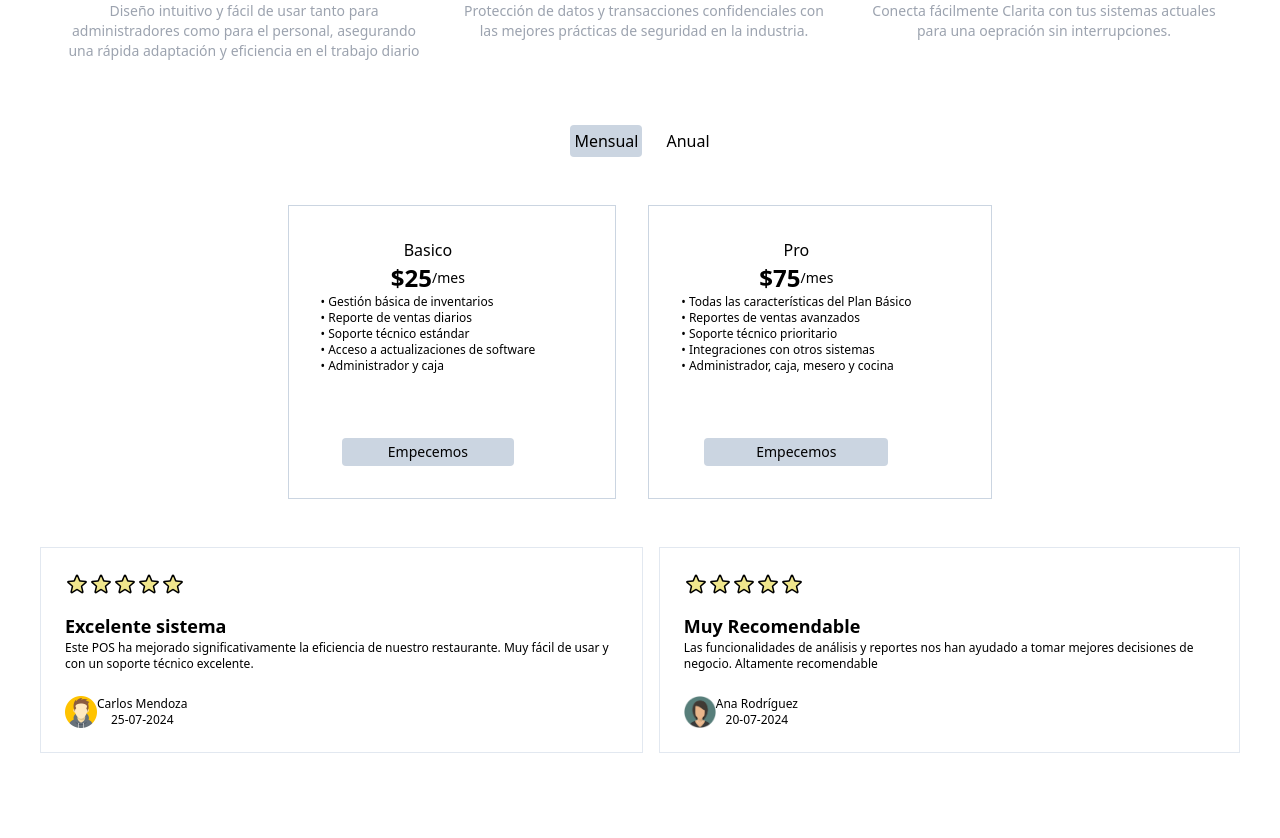
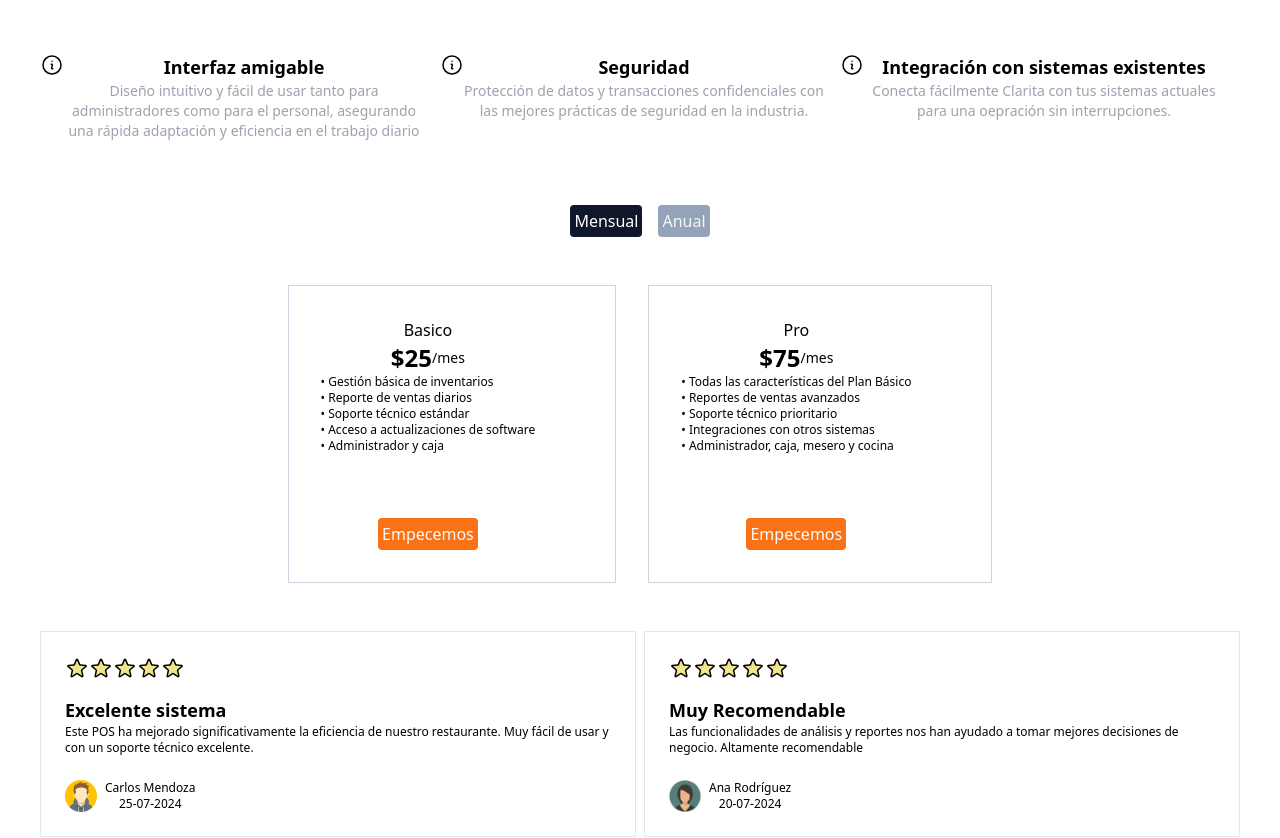
Before and after one commit to Paperboardstudio/pos-landing-page, a React (Vite) app: page / in a window 1280 px wide. Shown: the part 1063-1901 px from the top of the page. Built offline with nearby package versions, Linux system fonts and the light colour scheme.

Commit message:
solved some style problems like in some mobile versions the price and reviews section was not alligned with the card on the right

```diff
--- a/src/components/Characteristics.jsx
+++ b/src/components/Characteristics.jsx
@@ -3,7 +3,7 @@ import CharacteristicsCard from "./CharacteristicsCard";
 function Characteristics() {
   return (
     <div id="characteristics">
-      <p className="text-gray-600 text-lg flex flex-initial">
+      <p className="text-gray-700 text-xl flex flex-initial font-bold  ">
         Características Principales
       </p>
       <p className="text-gray-400 flex flex-initial">
--- a/src/components/EmpecemosBtn.jsx
+++ b/src/components/EmpecemosBtn.jsx
@@ -1,7 +1,7 @@
 function EmpecemosBtn() {
   return (
     <div>
-      <button className="bg-orange-500 rounded p-1 text-slate-50 justify-center align-middle hover:text-white hover:bg-orange-600 hover:cursor-pointer active:text-white transition duration-150 ease-in-out hover:scale-105 active:scale-110">
+      <button className="bg-orange-500 rounded p-1 text-slate-50 justify-center align-middle hover:text-white hover:bg-orange-600 hover:cursor-pointer active:text-white transition duration-150 ease-in-out hover:scale-105 active:scale-110 text-center mt-auto">
         Empecemos
       </button>
     </div>
--- a/src/components/HeroSection.jsx
+++ b/src/components/HeroSection.jsx
@@ -31,7 +31,7 @@ function HeroSection() {
           <EmpecemosBtn />
         </div>
       </div>
-      <div className="grid sm:grid-cols-2 grid-cols-1 gap-12 mt-20 w-full">
+      <div className="grid sm:grid-cols-2 grid-cols-1 gap-12 mt-20 w-full p-10">
         <img
           src={cap1}
           className="w-full h-64 hover:scale-110 transition duration-300 rounded"
--- a/src/components/PriceCard.jsx
+++ b/src/components/PriceCard.jsx
@@ -1,3 +1,5 @@
+import EmpecemosBtn from "./EmpecemosBtn";
+
 function PriceCard({ title, price, list }) {
   // const [isMonthly, setIsMonthly] = useState(true);
   console.log("Rendering PriceCard with title:", title, price, list);
@@ -8,16 +10,18 @@ function PriceCard({ title, price, list }) {
         <p className="text-2xl font-bold">{price}</p>
         <span className="text-sm">/mes</span>
       </div>
-      <ul className="mb-12">
+      {/* had to use flex-grow to push the button */}
+      <ul className="mb-12 flex-grow">
         {list.map((item, index) => (
-          <li key={index} className="font-thin sm:text-xs text-xs  text-left">
+          <li key={index} className=" sm:text-xs text-xs  text-left">
             &#8226; {item}
           </li>
         ))}
       </ul>
-      <button className="bg-slate-300 w-4/5 text-sm rounded p-1 text-center hover:bg-slate-600 hover:text-slate-100 active:bg-slate-800 active:text-slate-50 mt-auto ">
+      <EmpecemosBtn className="text-center mt-auto" />
+      {/* <button className="bg-slate-300 w-4/5 text-sm rounded p-1  hover:bg-slate-600 hover:text-slate-100 active:bg-slate-800 active:text-slate-50 text-center mt-auto ">
         Empecemos
-      </button>
+      </button> */}
     </div>
   );
 }
--- a/src/components/PriceSection.jsx
+++ b/src/components/PriceSection.jsx
@@ -16,16 +16,24 @@ function PriceSection() {
       className="w-full mt-16 flex justify-center flex-col items-center self-center content-center"
     >
       <div className="w-full ">
-        <div className="flex gap-6 justify-center mb-12">
+        <div className="flex gap-4 justify-center mb-12">
           <button
             onClick={changeToIsMonthly}
-            className={isMonthly === true && "bg-slate-300 rounded p-1"}
+            className={
+              isMonthly === true
+                ? "bg-slate-900 rounded p-1 text-white"
+                : "bg-slate-400 rounded p-1 text-slate-100"
+            }
           >
             Mensual
           </button>
           <button
             onClick={changeToIsNotMonthly}
-            className={isMonthly === false && "bg-slate-300 rounded p-1"}
+            className={
+              isMonthly === false
+                ? "bg-slate-900 rounded p-1 text-white"
+                : "bg-slate-400 rounded p-1 text-slate-100"
+            }
           >
             Anual
           </button>
--- a/src/components/ReviewCard.jsx
+++ b/src/components/ReviewCard.jsx
@@ -17,7 +17,7 @@ function ReviewCard({ title, review, user, date, profilePic }) {
   );
 
   return (
-    <div className=" border border-slate-200 p-6  ">
+    <div className="border border-slate-200 p-6 flex flex-col h-full flex-grow">
       <div className="flex mb-4">
         {svg}
         {svg}
@@ -25,11 +25,10 @@ function ReviewCard({ title, review, user, date, profilePic }) {
         {svg}
         {svg}
       </div>
-
-      <p className="text-lg text-left font-bold">{title}</p>
+      <p className="text-lg text-left font-bold flex-grow">{title}</p>
       <p className="text-left text-xs flex-grow">{review}</p>
-      <div className="flex mt-6 items-center">
-        <img className="w-8 rounded" src={profilePic} alt="pic" />
+      <div className="flex items-center mt-6 flex-grow">
+        <img className="w-8 rounded mr-2" src={profilePic} alt="User Profile" />
         <div className="">
           <p className="text-xs font-normal">{user}</p>
           <p className="text-xs font-light">{date}</p>
--- a/src/components/Reviews.jsx
+++ b/src/components/Reviews.jsx
@@ -7,7 +7,8 @@ function Reviews() {
     <div
       id="reviews"
       // className="flex sm:gap-12 gap-2 mt-12 justify-center"
-      className="flex  gap-4 items-stretch mt-12 flex justify-center self-center content-center"
+      // className="flex  gap-4  mt-12 justify-center self-center content-center "
+      className="grid grid-cols-2 gap-2 items-stretch mt-12"
     >
       <ReviewCard
         title="Excelente sistema"
```
